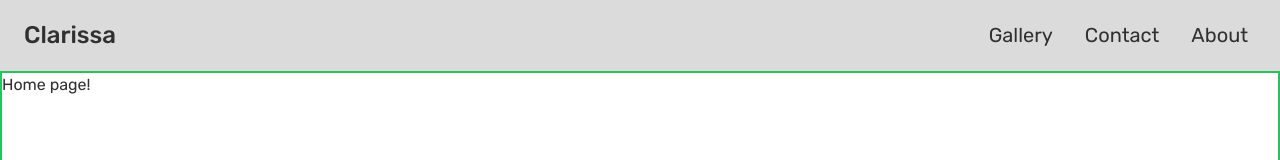
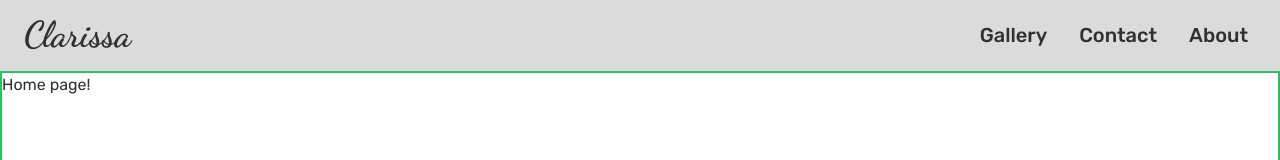
Before and after one commit to brianf4/ceramics-website, a React (Vite) app in the folder frontend/: page / in a window 1280 px wide. Shown: the top 160 px of the page. Built offline with nearby package versions, Linux system fonts and the light colour scheme.

Commit message:
changed title font

```diff
--- a/frontend/index.html
+++ b/frontend/index.html
@@ -6,7 +6,9 @@
     <link rel="preconnect" href="https://fonts.googleapis.com">
     <link rel="preconnect" href="https://fonts.gstatic.com" crossorigin>
     <link href="https://fonts.googleapis.com/css2?family=Rubik:wght@300;400;500;600;700;800&display=swap" rel="stylesheet">
-
+    <link rel="preconnect" href="https://fonts.googleapis.com">
+    <link rel="preconnect" href="https://fonts.gstatic.com" crossorigin>
+    <link href="https://fonts.googleapis.com/css2?family=Dancing+Script:wght@500;700&display=swap" rel="stylesheet">
     <title>Test</title>
   </head>
   <body>
--- a/frontend/src/components/Navbar.jsx
+++ b/frontend/src/components/Navbar.jsx
@@ -22,18 +22,18 @@ export default function Navbar() {
         </label>
       </div>
       <div className="flex-1 px-2 mx-2">
-        <Link className="text-2xl font-medium" to='/'>Clarissa</Link>
+        <Link className="page-title text-4xl font-bold" to='/'>Clarissa</Link>
       </div>
       <div className="flex-none hidden lg:block">
         <ul className="menu menu-horizontal">
           {/* Navbar menu content here */}
-          <li className="text-xl font-normal">
+          <li className="text-xl font-medium">
             <Link to='gallery/ceramics'>Gallery</Link>
           </li>
-          <li className="text-xl font-normal">
+          <li className="text-xl font-medium">
             <Link to='contact'>Contact</Link>
           </li>
-          <li className="text-xl font-normal">
+          <li className="text-xl font-medium">
             <Link to='about'>About</Link>
           </li>
         </ul>
--- a/frontend/src/index.css
+++ b/frontend/src/index.css
@@ -9,3 +9,7 @@ html, body, #root, .drawer {
 body {
   font-family: 'Rubik', sans-serif;
 }
+
+.page-title {
+  font-family: 'Dancing Script', cursive;
+}
```
